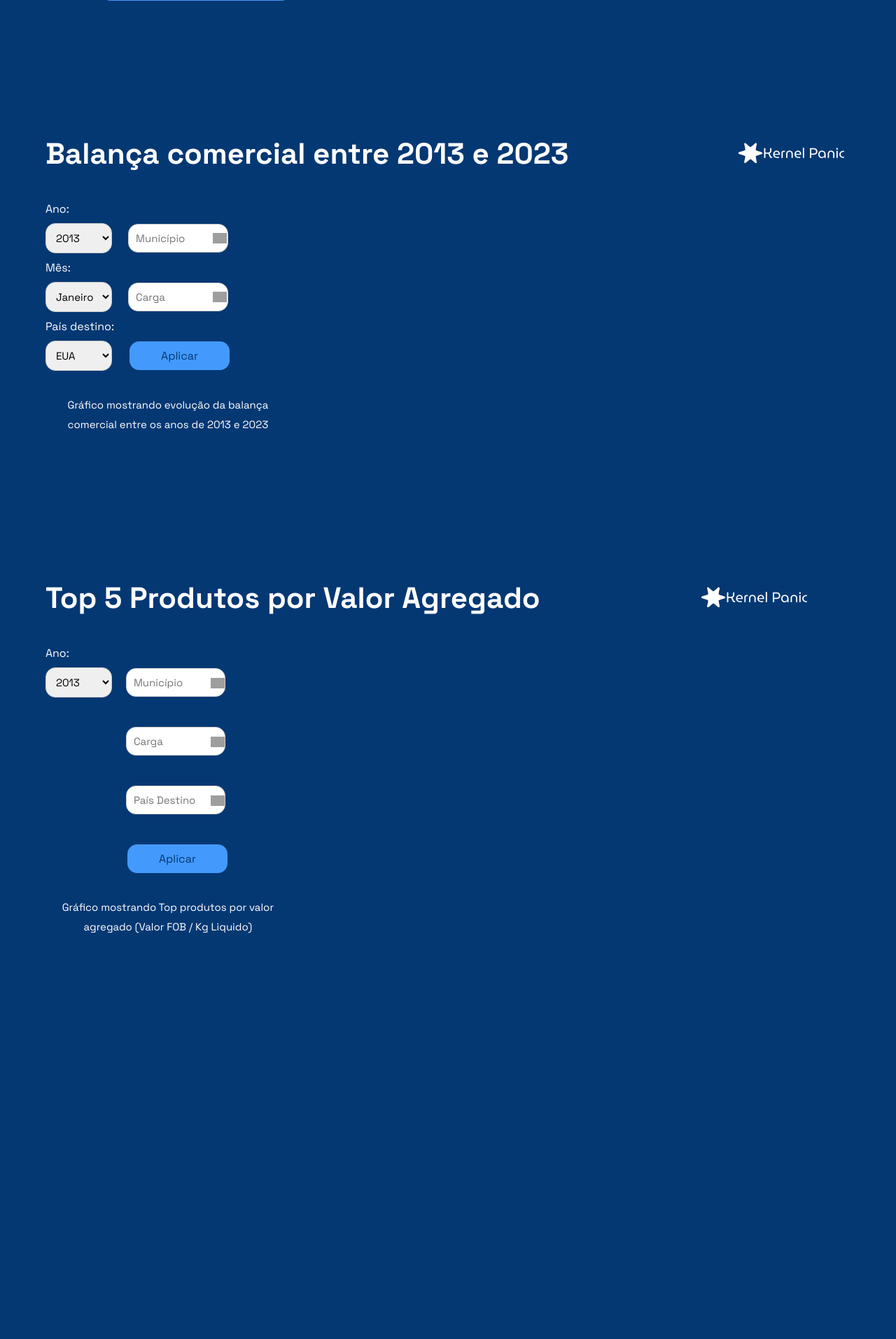
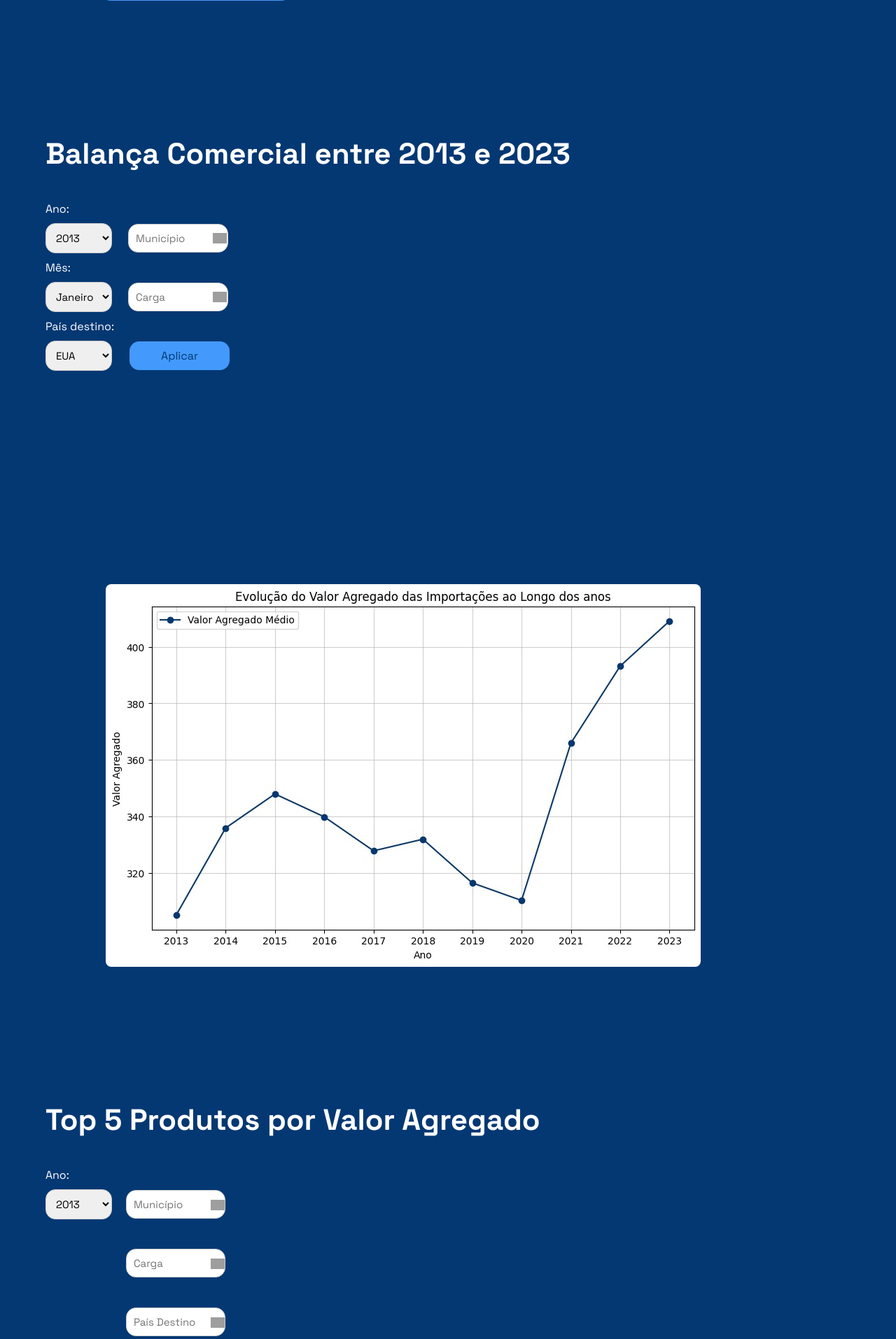
Before and after one commit to heloisa-cardillo/KernelPanic, a Flask app: page / in a window 1280 px wide; the page is wider, and only the part inside the window is pictured. Shown: the part 501-2415 px from the top of that part at 70% size. Before the commit the page ends 1835 px from the top of that part, so only its background shows below. Run offline with Flask 3, Linux system fonts and the light colour scheme; grey boxes are pictures that could not be loaded.

Commit message:
feat: Implementação dos gráficos do frontend

```diff
--- a/frontend-API/static/style.css
+++ b/frontend-API/static/style.css
@@ -176,6 +176,28 @@ label {
   color: #043873;
   text-decoration: none;
   font-weight: bold;
+}
+
+.graficos {
+  display: flex;
+  min-width: 300px;
+  flex: 1;
+  justify-content: center;
+  align-items: center;
+}
+
+.graficos-1 {
+  margin-top: 270px;
+  max-width: 100%;
+  height: auto;
+  border-radius: 8px;
+}
+
+.graficos-2 {
+  margin-top: 270px;
+  max-width: 100%;
+  height: auto;
+  border-radius: 8px;
 }
 
 .grafico1 {
@@ -478,6 +500,18 @@ input[type="text"] {
     margin-top: 7%;
   }
 
+  .graficos {
+    width: 100%;
+  }
+
+  .graficos-1 {
+    margin-top: 20px;
+  }
+
+  .graficos-2 {
+    margin-top: 20px;
+  }
+
   .filtros-container {
     width: 100%;
     gap: 10px;
--- a/frontend-API/templates/index.html
+++ b/frontend-API/templates/index.html
@@ -20,7 +20,7 @@
         <label for="menu-toggle" class="menu-icon">&#9776;</label>
         <div class="sidebar">
           <ul class="nav-links">
-            <li><a href="index.html">Home</a></li>
+            <li><a href="#">Home</a></li>
             <li><a href="sobre.html">Sobre</a></li>
             <button><a href="#grafico">Balança Comercial</a></button>
             <button><a href="#top5">Top 5 Produtos</a></button>
@@ -54,14 +54,13 @@
 
     <section class="grafico1">
       <div id="grafico">
-        <div class="titulo">
-          <h3>Balança comercial entre 2013 e 2023</h3>
-
-          <img src="{{ url_for('static', filename='img/KernelPanic.png') }}" alt="logo" class="logo2" />
-
-
-
-
+        <div class="titulo-logo">
+          <div class="titulo">
+            <h3 class="titulo-texto">Balança Comercial entre 2013 e 2023</h3>
+          </div>
+          <div class="logo-container">
+            <img src="{{ url_for('static', filename='img/KernelPanic.png') }}" alt="logo" class="logo2" />
+          </div>
         </div>
         <form>
           <div class="filtros-container">
@@ -112,21 +111,19 @@
           </div>
         </form>
       </div>
-      <p>
-        Gráfico mostrando evolução da balança comercial entre os anos de 2013 e
-        2023
-      </p>
+      <section class="graficos">
+        <img src= "{{ url_for('static', filename='img/gráfico 1.jpg') }}" alt="Gráfico Linha" class="graficos-2">
+      </section>
     </section>
     <section class="grafico1">
       <div id="top5">
-        <div class="titulo">
-          <h3>Top 5 Produtos por Valor Agregado</h3>
-
-          <img src="{{ url_for('static', filename='img/KernelPanic.png') }}" alt="logo" class="logo2" />
-
-
-
-
+        <div class="titulo-logo">
+          <div class="titulo">
+            <h3 class="titulo-texto">Top 5 Produtos por Valor Agregado</h3>
+          </div>
+          <div class="logo-container">
+            <img src="{{ url_for('static', filename='img/KernelPanic.png') }}" alt="logo" class="logo2" />
+          </div>
         </div>
         <form>
           <div class="filtros-container">
@@ -155,10 +152,9 @@
           </div>
         </form>
       </div>
-      <p>
-        Gráfico mostrando Top produtos por valor agregado (Valor FOB / Kg
-        Liquido)
-      </p>
+      <section class="graficos">
+        <img src="{{ url_for('static', filename='img/gráfico 2.jpg') }}" alt="Gráfico Funil" class="graficos-1"/>
+      </section>
     </section>
   </body>
 </html>
```
Also changed, not shown: frontend-API/static/KernelPanic.png (deleted), frontend-API/static/img/gráfico 1.jpg (added), frontend-API/static/img/gráfico 2.jpg (added), frontend-API/static/lupa.png (deleted), frontend-API/static/site-image.png (deleted).
